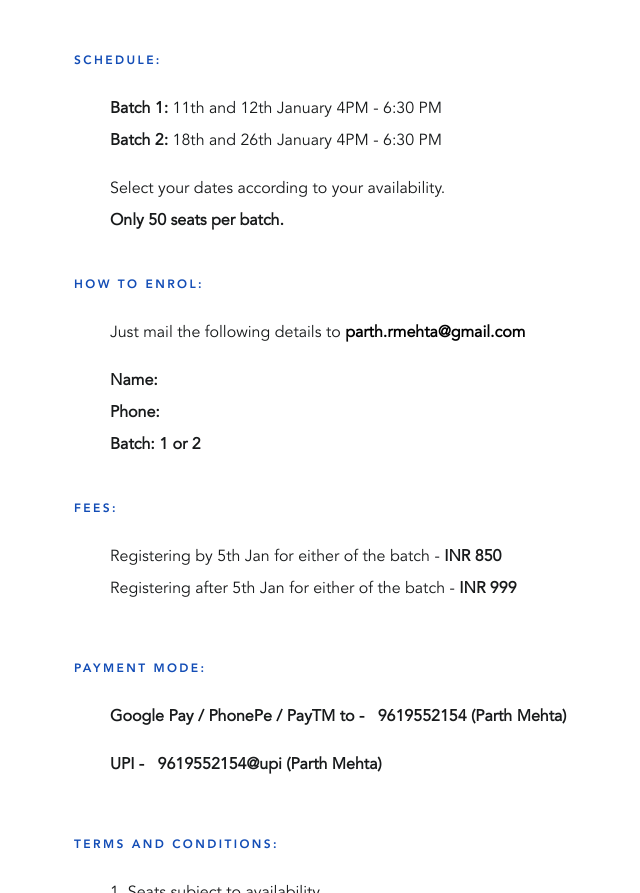
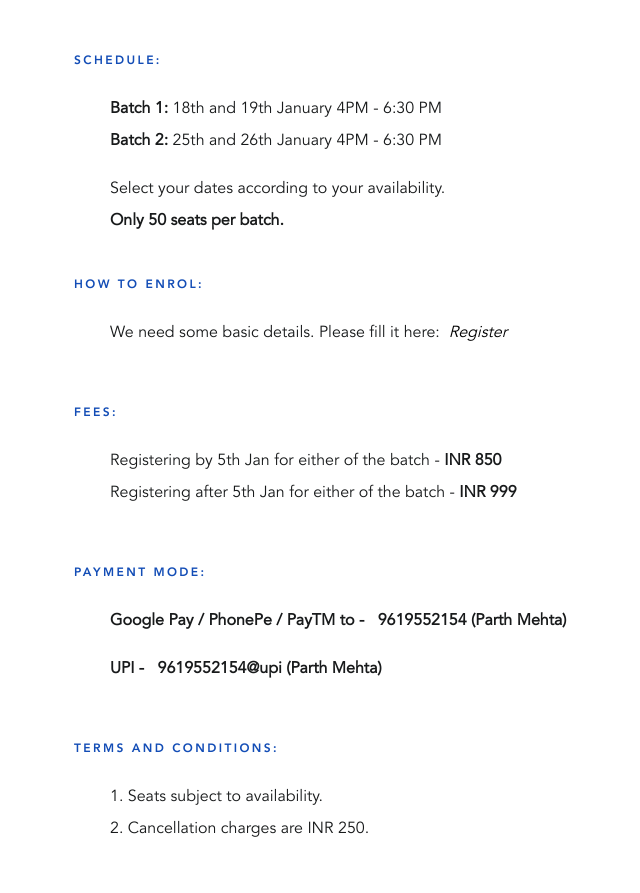
Before and after one commit to parthmehta/parthmehta.github.io, a plain HTML site: page trainings/ai/nlp-with-pre-trained-models.html in a window 1280 px wide. Shown: the part 882-1775 px from the top of the page, without its empty margins (206-846 px from the left). Drawn offline with Linux system fonts and the light colour scheme.

Commit message:
Added training and registration form

```diff
--- a/trainings/ai/nlp-with-pre-trained-models.html
+++ b/trainings/ai/nlp-with-pre-trained-models.html
@@ -30,6 +30,10 @@
       }
 
 
+
+
+
+
     </style>
 
     <!-- Facebook Pixel Code -->
@@ -54,6 +58,8 @@
       'https://connect.facebook.net/en_US/fbevents.js');
     fbq('init', '134679320609738');
     fbq('track', 'PageView');
+
+
 
 
 
@@ -116,9 +122,8 @@
                     <div class="label"> Schedule:</div>
                     <div class="details-container">
 
-                        <p><b>Batch 1: </b>11th and 12th January 4PM - 6:30 PM <br/>
-
-                            <b>Batch 2:</b> 18th and 26th January 4PM - 6:30 PM <br/>
+                        <p><b>Batch 1: </b>18th and 19th January 4PM - 6:30 PM <br/>
+                            <b>Batch 2:</b> 25th and 26th January 4PM - 6:30 PM <br/>
                         </p>
                         Select your dates according to your availability. <br/>
 
@@ -131,13 +136,9 @@
                     <div class="label">How to Enrol:</div>
                     <div class="details-container">
 
-                        <p>Just mail the following details to <a href="mailto:hello@parth.rmehta@gmail.com"><b>parth.rmehta@gmail.com</b></a>
+                        <p>We need some basic details. Please fill it here: <a
+                                href="https://bit.ly/36lj1E8">&nbsp;<i>Register</i></a>
                         </p>
-                        <b>
-                            Name: <br/>
-                            Phone:<br/>
-                            Batch: 1 or 2<br/>
-                        </b>
                     </div>
                 </div>
 
@@ -246,6 +247,10 @@
 
 
 
+
+
+
+
 </script>
 
 </html>
```
Also changed, not shown: index.html (+7 -2 lines).
